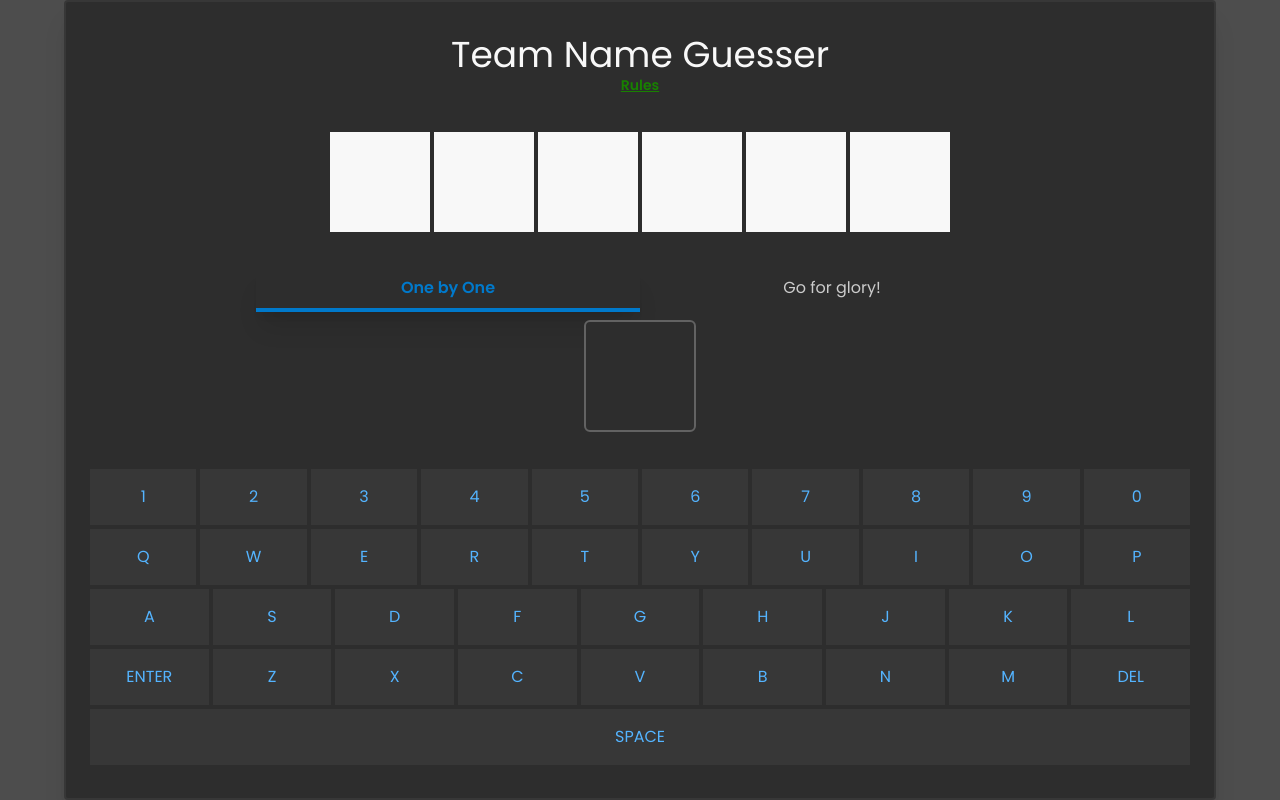
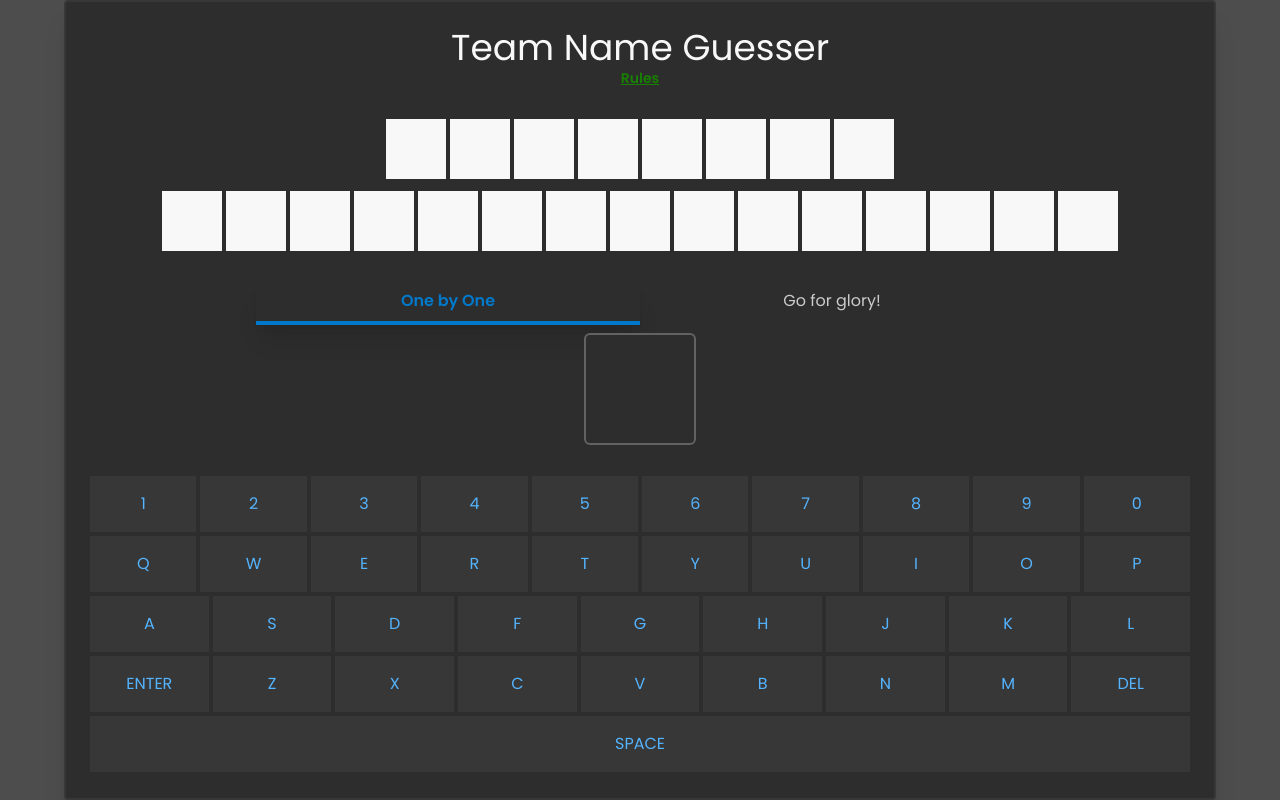
Before and after one commit to bibhashdash/team-guesser, a Next.js app: page / in a window 1280 px wide. Built offline with nearby package versions, Linux system fonts and the light colour scheme.

Commit message:
disabling used keyboard keys and refining square and font sizes

```diff
--- a/src/app/page.tsx
+++ b/src/app/page.tsx
@@ -23,16 +23,17 @@ export default function Home() {
   const [showRulesModal, setShowRulesModal] = useState<boolean>(false);
   const [showGameOverModal, setShowGameOverModal] = useState<boolean>(false);
   const [inputTab, setInputTab] = useState<InputTab>(InputTab.oneByOne);
-  // const testingTeam = "Brighton and Hove Albion";
+  const [disabledKeys, setDisabledKeys] = useState<string[]>([]);
+  const testingTeam = "Borussia Monchengladbach";
   const setTheTeam = (teams: string[]) => {
     const random = Math.floor(Math.random() * teams.length);
-    setTeam(teams[random]);
+    // setTeam(teams[random]);
   }
 
 
   useEffect(() => {
-    setTheTeam(tempData);
-    // setTeam(testingTeam)
+    // setTheTeam(tempData);
+    setTeam(testingTeam)
   }, []);
   const handleGameFinished = (result: GameResult) => {
     result === GameResult.win ? setGameOverMessage("You won!") : setGameOverMessage("You lost!");
@@ -54,6 +55,7 @@ export default function Home() {
           // do the checks with team name handleValidInput or whatever
           handleValidInput();
           setGuessCount(prevState => prevState + 1);
+          setDisabledKeys(prevState => [...prevState, userInput]);
           return;
         }
         break;
@@ -180,7 +182,7 @@ export default function Home() {
       </div>
 
       <div className="flex flex-col items-center w-full h-fit">
-          <WhiteSquaresContainer gameState={gameState} userSubmissionArray={userSubmissionArray} matcherText={team} />
+          <WhiteSquaresContainer gameState={gameState} userSubmissionArray={userSubmissionArray} matcherText={testingTeam} />
       </div>
       <div id="tabbed-view-for-inputs" className="flex flex-col items-center w-full gap-2 py-1">
         <div id="tabbed-navbar" className="flex w-full max-w-3xl justify-evenly">
@@ -217,12 +219,14 @@ export default function Home() {
             <div className="flex w-full gap-1">
               {
                 row.map((keyMap, index) =>
-                  <p onClick={() => {
+                  <button onClick={() => {
                     keyMap === "ENTER" ? handleEnterPress(inputTab) : handleUserInputSubmission(keyMap, inputTab)
                   }}
-                     className="cursor-pointer m-0 w-full py-2 lg:py-4 bg-gray50 text-blue300 flex items-center justify-center hover:bg-black100">
+                     className={`cursor-pointer m-0 w-full py-2 lg:py-4 flex items-center justify-center ${disabledKeys.includes(keyMap) ? 'bg-black300 text-gray50' : 'bg-gray50 text-blue300 hover:bg-black100'}`}
+                  disabled={disabledKeys.includes(keyMap)}
+                  >
                     {keyMap}
-                  </p>
+                  </button>
                 )
               }
             </div>
--- a/src/components/CharacterStorageBox.tsx
+++ b/src/components/CharacterStorageBox.tsx
@@ -5,6 +5,7 @@ interface CharacterStorageBoxProps {
 }
 
 export const CharacterStorageBox = ({character, backgroundColor, squareSize}: CharacterStorageBoxProps) => {
+  console.log(squareSize)
   return (
     <div
       className={`mt-1 flex justify-center items-center ${backgroundColor}`}
@@ -13,9 +14,9 @@ export const CharacterStorageBox = ({character, backgroundColor, squareSize}: Ch
           {
             width: `${squareSize}px`,
             height: `${squareSize}px`,
-            maxWidth: "100px",
-            maxHeight: "100px",
-            fontSize: `${(squareSize * 6 / 10)}px`,
+            maxWidth: "60px",
+            maxHeight: "60px",
+            fontSize: `${squareSize <= 30 ? (squareSize * 2 / 3) : (squareSize * 6 / 10)}px`,
           }
         }
     >
```
